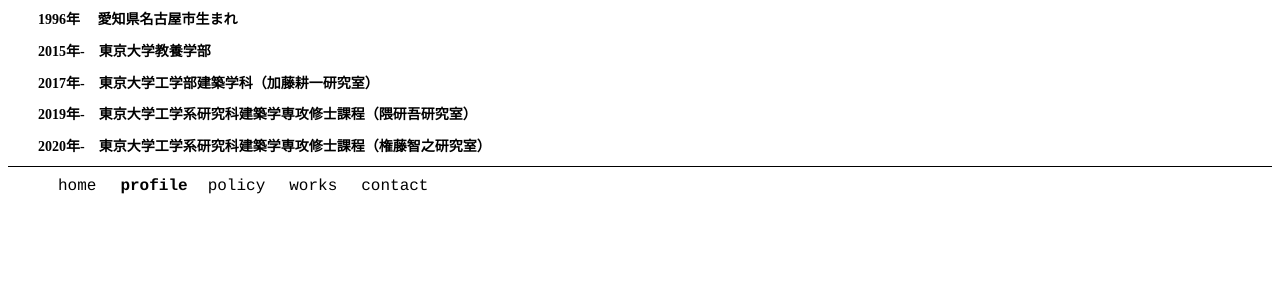
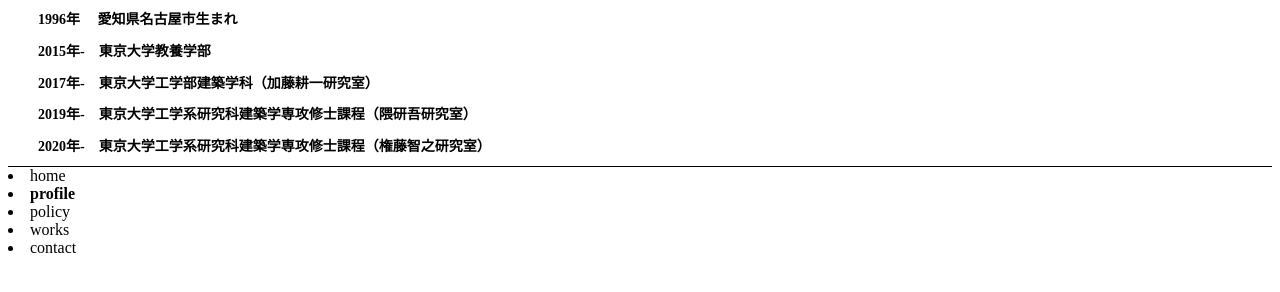
Before and after one commit to hirokiawaji/hirokiawaji_profile, a plain HTML site: page index.html in a window 1280 px wide. Shown: the part 132-424 px from the top of the page. Drawn offline with Linux system fonts and the light colour scheme.

Commit message:
Update index.html

```diff
--- a/index.html
+++ b/index.html
@@ -10,11 +10,11 @@
       <div class="content">
         <h1 class="icon">Portfolio by Hiroki Awaji</h1>
         <ul class="header-list">
-          <li><a class="home" href="file:///C:/Users/tsukk/OneDrive/%E3%83%87%E3%82%B9%E3%82%AF%E3%83%88%E3%83%83%E3%83%97/web_page/home/web_page.html">home</a></li>
+          <li><a class="home" href="https://hirokiawaji.github.io/">home</a></li>
           <li><a class="profile">profile</a></li>
-          <li><a class="policy" href="file:///C:/Users/tsukk/OneDrive/%E3%83%87%E3%82%B9%E3%82%AF%E3%83%88%E3%83%83%E3%83%97/web_page/policy/web_page_policy.html">policy</a></li>
-          <li><a class="works" href="file:///C:/Users/tsukk/OneDrive/%E3%83%87%E3%82%B9%E3%82%AF%E3%83%88%E3%83%83%E3%83%97/web_page/works/web_page_works.html">works</a></li>
-          <li><a class="contact" href="file:///C:/Users/tsukk/OneDrive/%E3%83%87%E3%82%B9%E3%82%AF%E3%83%88%E3%83%83%E3%83%97/web_page/contact/web_page_contact.html">contact</a></li>
+          <li><a class="policy" href="https://hirokiawaji.github.io/hirokiawaji_policy.github.io/">policy</a></li>
+          <li><a class="works" href="https://hirokiawaji.github.io/hirokiawaji_works.github.io/">works</a></li>
+          <li><a class="contact" href="https://hirokiawaji.github.io/hirokiawaji_contact.github.io/">contact</a></li>
         </ul>
       </div>
     </div>
@@ -31,12 +31,11 @@
     </div>
     <div class="footer">
       <div class="content">
-        <ul class="header-list">
-          <li><a class="home" href="file:///C:/Users/tsukk/OneDrive/%E3%83%87%E3%82%B9%E3%82%AF%E3%83%88%E3%83%83%E3%83%97/web_page/home/web_page.html">home</a></li>
-          <li><a class="profile">profile</a>
-          <li><a class="policy" href="file:///C:/Users/tsukk/OneDrive/%E3%83%87%E3%82%B9%E3%82%AF%E3%83%88%E3%83%83%E3%83%97/web_page/policy/web_page_policy.html">policy</a></li>
-          <li><a class="works" href="file:///C:/Users/tsukk/OneDrive/%E3%83%87%E3%82%B9%E3%82%AF%E3%83%88%E3%83%83%E3%83%97/web_page/works/web_page_works.html">works</a></li>
-          <li><a class="contact" href="file:///C:/Users/tsukk/OneDrive/%E3%83%87%E3%82%B9%E3%82%AF%E3%83%88%E3%83%83%E3%83%97/web_page/contact/web_page_contact.html">contact</a></li>
+        <li><a class="home" href="https://hirokiawaji.github.io/">home</a></li>
+          <li><a class="profile">profile</a></li>
+          <li><a class="policy" href="https://hirokiawaji.github.io/hirokiawaji_policy.github.io/">policy</a></li>
+          <li><a class="works" href="https://hirokiawaji.github.io/hirokiawaji_works.github.io/">works</a></li>
+          <li><a class="contact" href="https://hirokiawaji.github.io/hirokiawaji_contact.github.io/">contact</a></li>
         </ul>
       </div>
     </div>
```
